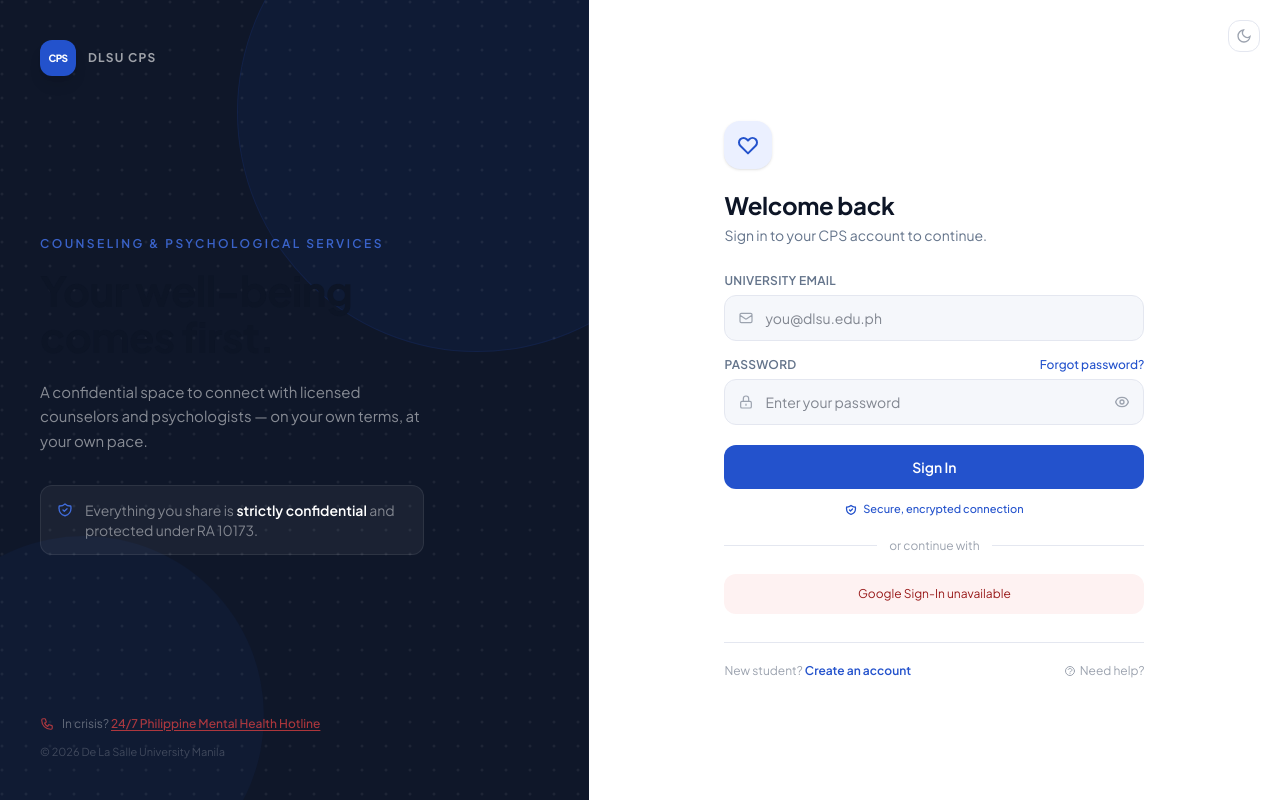
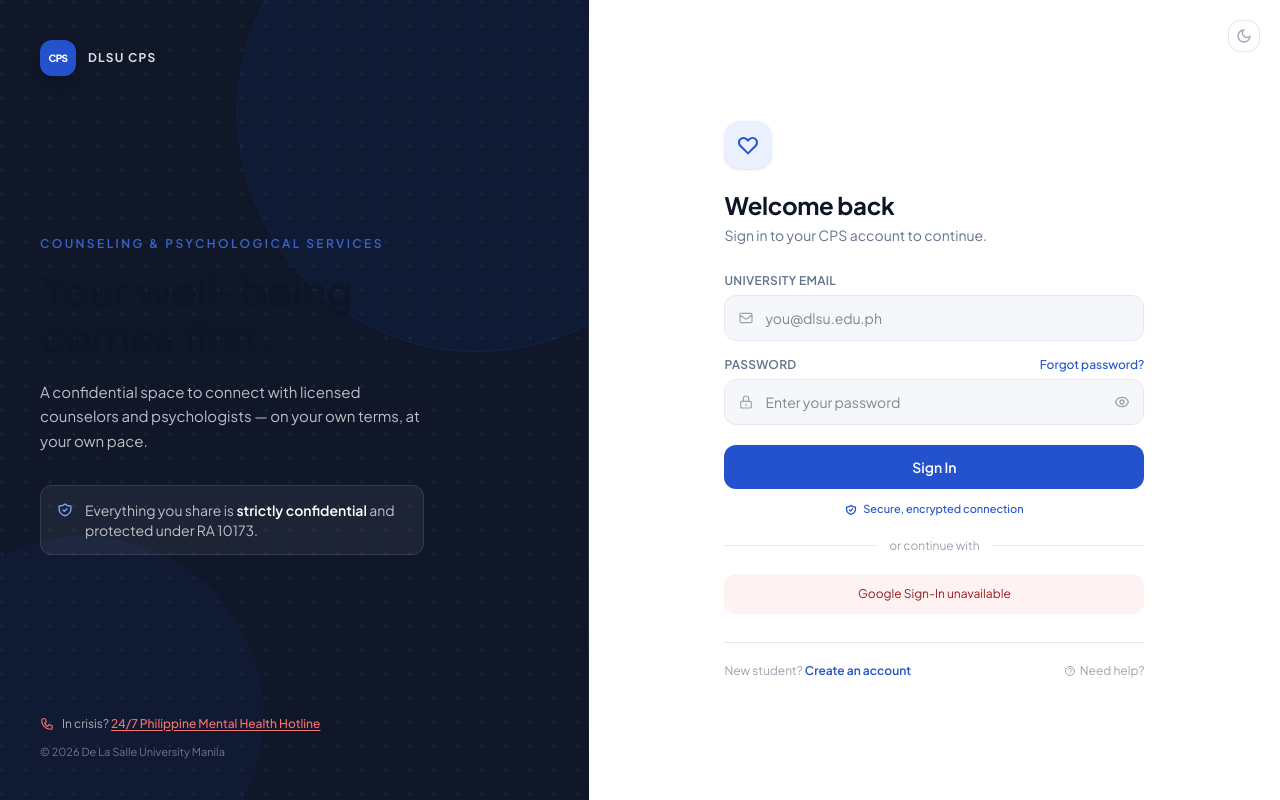
Before and after one commit to JiromL/CAPSTONE1, a Next.js app in the folder frontend/: page /login in a window 1280 px wide. Built offline with nearby package versions, Linux system fonts and the light colour scheme; no server answers.

Commit message:
Fix WCAG contrast: raise text-muted/secondary tokens, fix login left panel opacity, add dark mode semantic colors, fix PERMA_CONFIG export

```diff
--- a/frontend/src/app/(auth)/login/page.tsx
+++ b/frontend/src/app/(auth)/login/page.tsx
@@ -151,7 +151,7 @@ export default function LoginPage() {
             >
               <span className="text-[10px] font-extrabold text-white tracking-tighter select-none">CPS</span>
             </div>
-            <span className="text-xs font-bold text-white/60 uppercase tracking-widest">
+            <span className="text-xs font-bold uppercase tracking-widest" style={{ color: 'rgba(255,255,255,0.85)' }}>
               DLSU CPS
             </span>
           </div>
@@ -164,19 +164,19 @@ export default function LoginPage() {
             <h1 className="text-[2.6rem] font-extrabold text-white leading-[1.1] tracking-tight mb-5">
               Your well-being<br />comes first.
             </h1>
-            <p className="text-[0.9375rem] leading-relaxed" style={{ color: 'rgba(255,255,255,0.5)' }}>
+            <p className="text-[0.9375rem] leading-relaxed" style={{ color: 'rgba(255,255,255,0.72)' }}>
               A confidential space to connect with licensed counselors and psychologists — on your own terms, at your own pace.
             </p>
 
             {/* Confidentiality indicator */}
             <div
               className="mt-8 flex items-start gap-3 px-4 py-3.5 rounded-xl"
-              style={{ background: 'rgba(255,255,255,0.05)', border: '1px solid rgba(255,255,255,0.08)' }}
+              style={{ background: 'rgba(255,255,255,0.06)', border: '1px solid rgba(255,255,255,0.1)' }}
             >
-              <svg viewBox="0 0 24 24" fill="none" className="w-4 h-4 mt-0.5 flex-shrink-0" stroke="rgba(69,117,240,0.9)" strokeWidth="2">
+              <svg viewBox="0 0 24 24" fill="none" className="w-4 h-4 mt-0.5 flex-shrink-0" stroke="#7BAAF7" strokeWidth="2">
                 <path strokeLinecap="round" strokeLinejoin="round" d="M9 12l2 2 4-4m5.618-4.016A11.955 11.955 0 0112 2.944a11.955 11.955 0 01-8.618 3.04A12.02 12.02 0 003 9c0 5.591 3.824 10.29 9 11.622 5.176-1.332 9-6.03 9-11.622 0-1.042-.133-2.052-.382-3.016z" />
               </svg>
-              <p className="text-sm" style={{ color: 'rgba(255,255,255,0.45)' }}>
+              <p className="text-sm" style={{ color: 'rgba(255,255,255,0.72)' }}>
                 Everything you share is{' '}
                 <span className="text-white font-semibold">strictly confidential</span>
                 {' '}and protected under RA 10173.
@@ -187,23 +187,23 @@ export default function LoginPage() {
           {/* Bottom */}
           <div className="space-y-3">
             <div className="flex items-center gap-2">
-              <svg viewBox="0 0 24 24" fill="none" className="w-3.5 h-3.5 flex-shrink-0" stroke="rgba(239,68,68,0.7)" strokeWidth="2">
+              <svg viewBox="0 0 24 24" fill="none" className="w-3.5 h-3.5 flex-shrink-0" stroke="#F87171" strokeWidth="2">
                 <path strokeLinecap="round" strokeLinejoin="round" d="M3 5a2 2 0 012-2h3.28a1 1 0 01.948.684l1.498 4.493a1 1 0 01-.502 1.21l-2.257 1.13a11.042 11.042 0 005.516 5.516l1.13-2.257a1 1 0 011.21-.502l4.493 1.498a1 1 0 01.684.949V19a2 2 0 01-2 2h-1C9.716 21 3 14.284 3 6V5z" />
               </svg>
-              <span className="text-xs" style={{ color: 'rgba(255,255,255,0.35)' }}>
+              <span className="text-xs" style={{ color: 'rgba(255,255,255,0.65)' }}>
                 In crisis?{' '}
                 <a
                   href="https://ncmh.gov.ph"
                   target="_blank"
                   rel="noopener noreferrer"
                   className="underline underline-offset-2 font-medium transition-opacity hover:opacity-80"
-                  style={{ color: 'rgba(239,68,68,0.7)' }}
+                  style={{ color: '#F87171' }}
                 >
                   24/7 Philippine Mental Health Hotline
                 </a>
               </span>
             </div>
-            <p className="text-[11px]" style={{ color: 'rgba(255,255,255,0.2)' }}>
+            <p className="text-[11px]" style={{ color: 'rgba(255,255,255,0.4)' }}>
               © {new Date().getFullYear()} De La Salle University Manila
             </p>
           </div>
--- a/frontend/src/app/(dashboard)/mhbot/page.tsx
+++ b/frontend/src/app/(dashboard)/mhbot/page.tsx
@@ -2,7 +2,7 @@
 
 import { useState, useEffect } from 'react';
 import { DashboardPageWrapper } from '@/components/DashboardPageWrapper';
-import PendingStudentsWithPerma, { PermaBadge, PERMA_CONFIG } from '@/components/PendingStudentsWithPerma';
+import PendingStudentsWithPerma, { PermaBadge, PERMA_STYLES } from '@/components/PendingStudentsWithPerma';
 import { api } from '@/utils/api';
 import {
   Activity, Wifi, WifiOff, RefreshCw, Loader2, Users,
@@ -117,7 +117,7 @@ function StudentView({ username, onDisconnect }: { username: string; onDisconnec
 
   useEffect(() => { load(); }, []);
 
-  const cfg = label ? (PERMA_CONFIG[label] ?? null) : null;
+  const cfg = label ? (PERMA_STYLES[label] ?? null) : null;
 
   return (
     <div className="max-w-lg mx-auto space-y-5">
@@ -325,12 +325,12 @@ function StaffView({ username, onDisconnect }: { username: string; onDisconnect:
                 {LABEL_ORDER.map(label => {
                   const count = dist.distribution[label] ?? 0;
                   const pct = totalLabeled > 0 ? Math.round((count / totalLabeled) * 100) : 0;
-                  const cfg = PERMA_CONFIG[label];
+                  const cfg = PERMA_STYLES[label];
                   return (
                     <div key={label} className="flex items-center gap-3">
                       <div className="w-24 text-right"><PermaBadge label={label} /></div>
                       <div className="flex-1 rounded-full h-2.5 overflow-hidden" style={{ background: 'var(--color-bg)' }}>
-                        <div className={cfg?.dot ?? ''} style={{ width: `${pct}%`, transition: 'width 0.6s ease', height: '100%', borderRadius: '9999px' }} />
+                        <div style={{ width: `${pct}%`, transition: 'width 0.6s ease', height: '100%', borderRadius: '9999px', backgroundColor: cfg?.dot ?? 'var(--color-text-muted)' }} />
                       </div>
                       <span className="w-16 text-right text-sm font-semibold" style={{ color: 'var(--color-text-primary)' }}>
                         {count} <span className="text-xs font-normal" style={{ color: 'var(--color-text-muted)' }}>({pct}%)</span>
--- a/frontend/src/app/globals.css
+++ b/frontend/src/app/globals.css
@@ -26,8 +26,8 @@
 
   /* Text */
   --color-text-primary:   #0D1526;
-  --color-text-secondary: #64748B;
-  --color-text-muted:     #9CA3AF;
+  --color-text-secondary: #4B5563;
+  --color-text-muted:     #6B7280;
 
   /* Semantic — success */
   --color-success:         #059669;
@@ -82,18 +82,25 @@ html.dark {
 
   /* Text */
   --color-text-primary:   #F1F5F9;
-  --color-text-secondary: #94A3B8;
-  --color-text-muted:     #6B7280;
+  --color-text-secondary: #CBD5E1;
+  --color-text-muted:     #94A3B8;
 
   /* Semantic */
+  --color-success:         #10B981;
+  --color-success-hover:   #059669;
   --color-success-surface: #022C22;
   --color-success-text:    #34D399;
+  --color-warning:         #F59E0B;
   --color-warning-surface: #1C1400;
   --color-warning-text:    #FCD34D;
+  --color-danger:          #F87171;
+  --color-danger-hover:    #EF4444;
   --color-danger-surface:  #1F0708;
   --color-danger-text:     #FCA5A5;
+  --color-info:            #60A5FA;
   --color-info-surface:    #0C1A2E;
   --color-info-text:       #93C5FD;
+  --color-border-strong:   #374151;
 
   /* Shadows — softer in dark mode */
   --shadow-card:    0 1px 3px 0 rgba(0,0,0,0.3), 0 1px 2px -1px rgba(0,0,0,0.2);
--- a/frontend/src/components/PendingStudentsWithPerma.tsx
+++ b/frontend/src/components/PendingStudentsWithPerma.tsx
@@ -13,7 +13,7 @@ interface PendingStudent {
 
 type PermaLevel = 'Excelling' | 'Thriving' | 'Surviving' | 'Struggling' | 'In Crisis';
 
-const PERMA_STYLES: Record<PermaLevel, { bg: string; color: string; dot: string }> = {
+export const PERMA_STYLES: Record<PermaLevel, { bg: string; color: string; dot: string }> = {
   'Excelling':  { bg: 'var(--color-success-surface)',  color: 'var(--color-success-text)',  dot: 'var(--color-success)' },
   'Thriving':   { bg: '#F0FDFA', color: '#0F766E', dot: '#14B8A6' },
   'Surviving':  { bg: 'var(--color-warning-surface)', color: 'var(--color-warning-text)', dot: 'var(--color-warning)' },
```
